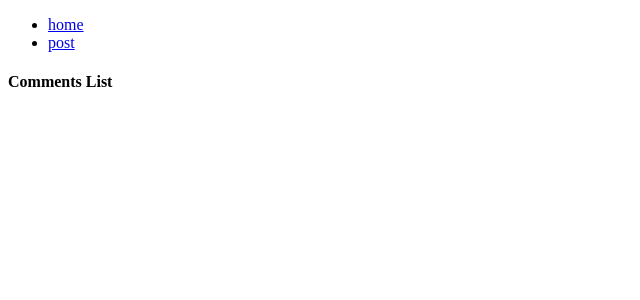
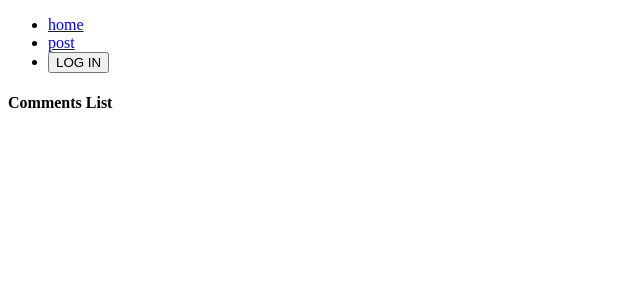
Before and after one commit to someSOAP/react-testing, a React (Create React App) app: page / in a window 1280 px wide. Shown: the top 300 px of the page, without its empty margins (0-640 px from the left). Built offline with nearby package versions, Linux system fonts and the light colour scheme.

Commit message:
added withAuth HOC

```diff
--- a/src/components/App.tsx
+++ b/src/components/App.tsx
@@ -1,26 +1,45 @@
 import React, { FC } from 'react'
-import { BrowserRouter, Route } from 'react-router-dom'
-import Root from './Root'
+import { useDispatch, useSelector } from 'react-redux'
+import { Route, Link } from 'react-router-dom'
+import { withRoot } from './Root'
 import CommentBox from './CommentBox'
 import CommentList from './CommentList'
+import { changeAuth } from '../reducers/auth'
+
+import { RootState } from '../reducers'
 
 const App: FC = () => {
-    return (
-        <Root>
+    const auth = useSelector((state: RootState) => state.auth)
+    const dispatch = useDispatch()
+    const toggleAuth = () => dispatch(changeAuth(!auth))
+
+    const renderButton = () => {
+        return (
+            <button onClick={toggleAuth}>{auth ? 'LOG OUT' : 'LOG IN'}</button>
+        )
+    }
+
+    const renderHeader = () => {
+        return (
             <ul>
                 <li>
-                    <a href="/">home</a>
+                    <Link to="/">home</Link>
                 </li>
                 <li>
-                    <a href="/post">post</a>
+                    <Link to="/post">post</Link>
                 </li>
+                <li>{renderButton()}</li>
             </ul>
-            <BrowserRouter>
-                <Route path="/" exact component={CommentList} />
-                <Route path="/post" component={CommentBox} />
-            </BrowserRouter>
-        </Root>
+        )
+    }
+
+    return (
+        <>
+            {renderHeader()}
+            <Route path="/" exact component={CommentList} />
+            <Route path="/post" component={CommentBox} />
+        </>
     )
 }
 
-export default App
+export default withRoot(App)
--- a/src/components/CommentBox.tsx
+++ b/src/components/CommentBox.tsx
@@ -2,6 +2,7 @@ import React, { useState, FC, FormEvent, ChangeEvent } from 'react'
 import { useDispatch } from 'react-redux'
 import { addComment } from '../reducers/comments'
 import { fetchComments } from '../reducers/actions'
+import withAuth from './withAuth'
 
 const CommentBox: FC = () => {
     const dispatch = useDispatch()
@@ -38,4 +39,4 @@ const CommentBox: FC = () => {
     )
 }
 
-export default CommentBox
+export default withAuth(CommentBox)
--- a/src/components/Root.tsx
+++ b/src/components/Root.tsx
@@ -1,5 +1,6 @@
 import React, { FC, ComponentType } from 'react'
 import { Provider } from 'react-redux'
+import { BrowserRouter } from 'react-router-dom'
 import initializeStore, { RootState } from '../reducers'
 
 interface IRootProps {
@@ -7,7 +8,9 @@ interface IRootProps {
 }
 
 const Root: FC<IRootProps> = ({ children, initialState = {} }) => (
-    <Provider store={initializeStore(initialState)}>{children}</Provider>
+    <Provider store={initializeStore(initialState)}>
+        <BrowserRouter>{children}</BrowserRouter>
+    </Provider>
 )
 
 export const withRoot = <T,>(
--- /dev/null
+++ b/src/components/withAuth.tsx
@@ -0,0 +1,22 @@
+import React, { FC, ComponentType, useEffect } from 'react'
+import { useSelector } from 'react-redux'
+import { RouteComponentProps } from 'react-router-dom'
+import { RootState } from '../reducers'
+
+const withAuth = (ChildComponent: ComponentType): ComponentType<any> => {
+    const WithAuthComponent: FC<RouteComponentProps> = ({ history }) => {
+        const auth = useSelector((state: RootState) => state.auth)
+
+        useEffect(() => {
+            if (!auth) {
+                history.push('/')
+            }
+        })
+
+        return <ChildComponent />
+    }
+
+    return WithAuthComponent
+}
+
+export default withAuth
--- a/src/reducers/index.ts
+++ b/src/reducers/index.ts
@@ -3,10 +3,13 @@ import {
     configureStore,
     EnhancedStore,
 } from '@reduxjs/toolkit'
+
 import comments from './comments'
+import auth from './auth'
 
 const reducer = combineReducers({
     comments,
+    auth,
 })
 
 export type RootState = ReturnType<typeof reducer>
```
